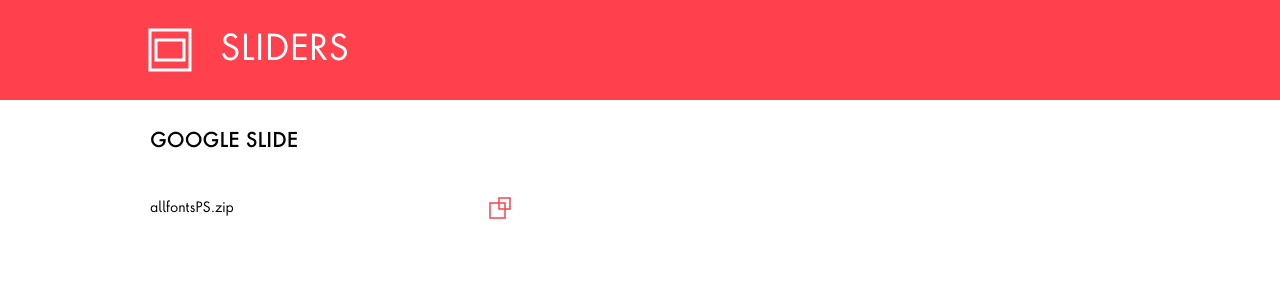
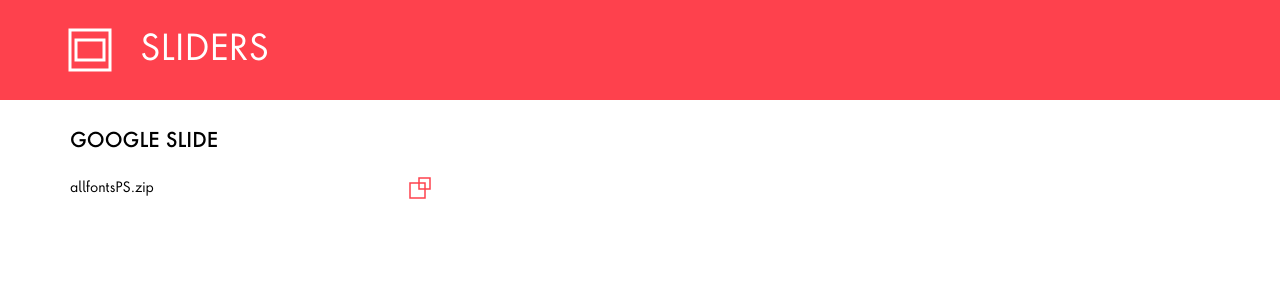
Before and after one commit to publicissapient-france/brand-website, a PHP site: page /slides.php in a window 1280 px wide. Shown: the part 51-351 px from the top of the page. Run offline with PHP 8.4, Linux system fonts and the light colour scheme.

Commit message:
First review, final commit

```diff
--- a/slides.php
+++ b/slides.php
@@ -11,10 +11,12 @@
 		<?php include('topbar.html');?>
 
 		<div class="banner">
-			<div class="banner-logo">
-				<svg xmlns="http://www.w3.org/2000/svg" xmlns:xlink="http://www.w3.org/1999/xlink" width="50" height="50" viewBox="0 0 50 50"><defs><style>.a{fill:none;}.b{clip-path:url(#a);}</style><clipPath id="a"><rect class="a" width="50" height="50"/></clipPath></defs><g class="b"><rect class="a" width="50" height="50"/><g transform="translate(-666.056 -995)"><path d="M680.306,1009.25v21.5h21.5v-21.5Zm20,20h-18.5v-18.5h18.5Z"/><path d="M698.806,1014.25h-15.5v11.5h15.5Zm-1.5,10h-12.5v-8.5h12.5Z"/></g></g></svg>
+			<div class="banner-content">
+				<div class="banner-logo">
+					<svg xmlns="http://www.w3.org/2000/svg" xmlns:xlink="http://www.w3.org/1999/xlink" width="50" height="50" viewBox="0 0 50 50"><defs><style>.a{fill:none;}.b{clip-path:url(#a);}</style><clipPath id="a"><rect class="a" width="50" height="50"/></clipPath></defs><g class="b"><rect class="a" width="50" height="50"/><g transform="translate(-666.056 -995)"><path d="M680.306,1009.25v21.5h21.5v-21.5Zm20,20h-18.5v-18.5h18.5Z"/><path d="M698.806,1014.25h-15.5v11.5h15.5Zm-1.5,10h-12.5v-8.5h12.5Z"/></g></g></svg>
+				</div>
+				<h1>SLIDERS</h1>
 			</div>
-			<h1>SLIDERS</h1>
 		</div>
 
 		<div class="content">
--- a/styles/banner.css
+++ b/styles/banner.css
@@ -1,10 +1,15 @@
 .banner {
 	height: 100px;
 	background-color: var(--ps-red);
-	display: flex;
 }
 
-.banner h1 {
+.banner-content {
+	display: flex;
+	max-width: 1200px;
+	margin: 0 auto;
+}
+
+.banner-content h1 {
 	font-weight: 400;
 	font-size: 35px;
 	color: var(--white);
@@ -22,9 +27,3 @@
 	width: 100px;
 	height: 100px;
 }
-
-@media only screen and (min-width: 1024px) {
-  .banner {
-    padding-left: 120px;
-  }
-}
--- a/styles/global.css
+++ b/styles/global.css
@@ -19,7 +19,7 @@
 @font-face {
   font-family: 'MinionPro';
   font-weight: 300;
-  src: url("../../fonts/minio/MinionPro-Regular.otf") format("opentype");
+  src: url("../../fonts/minion/MinionPro-Regular.otf") format("opentype");
 }
 
 * {
@@ -45,8 +45,7 @@ a, h1, h2, h3, h4, p, span {
 .download-box {
   max-width: 375px;
   height: 50px;
-  margin-left: 30px;
-  margin-right: 30px;
+  margin: 10px 30px 0 30px;
   display: flex;
   justify-content: space-between;
   align-items: center;
@@ -73,7 +72,7 @@ h2 {
 
 @media only screen and (min-width: 1024px) {
   .content {
-    padding-left: 120px;
-    padding-right: 120px;
+    max-width: 1200px;
+    margin: 0 auto;
   }
 }
--- a/styles/slides.css
+++ b/styles/slides.css
@@ -1,3 +1,3 @@
 .slides-title {
-	padding: 30px;
+	padding: 30px 30px 0 30px;
 }
```
Also changed, not shown: assets.php (+5 -3 lines), colors.php (+5 -3 lines), fonts.php (+5 -3 lines), logos.php (+5 -3 lines).
